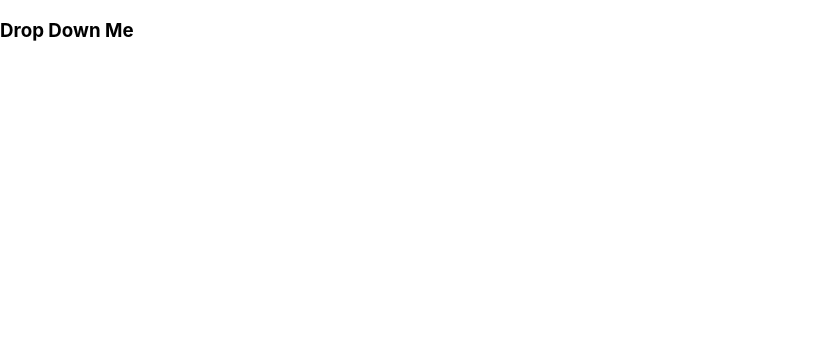
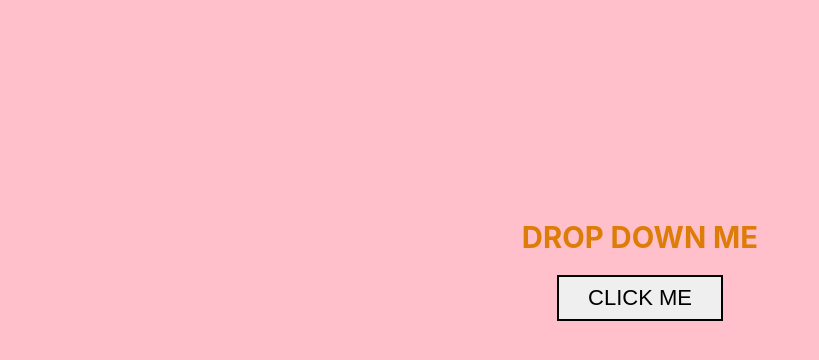
Before and after one commit to rahulgupta121/increment-useeffect, a React (Create React App) app: page / in a window 1280 px wide. Shown: the top 360 px of the page, without its empty margins (0-819 px from the left). Built offline with nearby package versions, Linux system fonts and the light colour scheme.

Commit message:
commit for changes

```diff
--- a/src/App.css
+++ b/src/App.css
@@ -1,38 +1,34 @@
-.App {
-  text-align: center;
+*{
+  padding: 0%;
+  margin: 0%;
 }
 
-.App-logo {
-  height: 40vmin;
-  pointer-events: none;
+.backGround{
+  background: pink;
+  height: 100vh;
+  text-align: center;
+  font-size: 25px;
+  color: rgb(221, 125, 7);
+  background-size: cover;
+  justify-content: center;
 }
 
-@media (prefers-reduced-motion: no-preference) {
-  .App-logo {
-    animation: App-logo-spin infinite 20s linear;
-  }
-}
-
-.App-header {
-  background-color: #282c34;
-  min-height: 100vh;
+.dropMe{
+  justify-content: center;
   display: flex;
   flex-direction: column;
-  align-items: center;
-  justify-content: center;
-  font-size: calc(10px + 2vmin);
-  color: white;
+  text-align: center;
+  justify-content: flex-start;
+  padding: 220px 0px;
 }
-
-.App-link {
-  color: #61dafb;
+.btn-clickMe {
+  border-radius: black;
+  border: 2px solid black !important;
+  font-size: 22px;
+  padding: 8px 29px;
+  cursor: pointer;
 }
-
-@keyframes App-logo-spin {
-  from {
-    transform: rotate(0deg);
-  }
-  to {
-    transform: rotate(360deg);
-  }
+.headingDropme{
+  margin: 0px 0px 20px 0px;
+  text-transform: uppercase;
 }
--- a/src/App.js
+++ b/src/App.js
@@ -1,10 +1,10 @@
 import './App.css';
-import Loginform from './components/Loginform';
+import DropDownMenu from './components/DropDownMenu';
 
 function App() {
   return (
     <>
-     <Loginform />
+     <DropDownMenu />
     </>
   );
 }
--- /dev/null
+++ b/src/components/DropDownMenu.js
@@ -0,0 +1,22 @@
+import React from 'react'
+
+const DropDownMenu = () => {
+    const ClickMe =()=>{
+        alert("i am clicked")
+    }
+    return (
+        <>
+        <div className='backGround '>
+        <div className='dropMe'>
+            <h3 className='headingDropme'> Drop Down Me </h3>
+            <div className='btn-clickMe-div'>
+                <button onClick={ClickMe} className='btn-clickMe'>CLICK ME</button>
+            </div>
+        </div>
+
+        </div>
+        </>
+    )
+}
+
+export default DropDownMenu;
--- a/src/components/Loginform.js
+++ /dev/null
@@ -1,11 +0,0 @@
-import React from 'react'
-
-const Loginform = () => {
-    return (
-        <>
-         <h3> Drop Down Me </h3>
-        </>
-    )
-}
-
-export default Loginform
```
